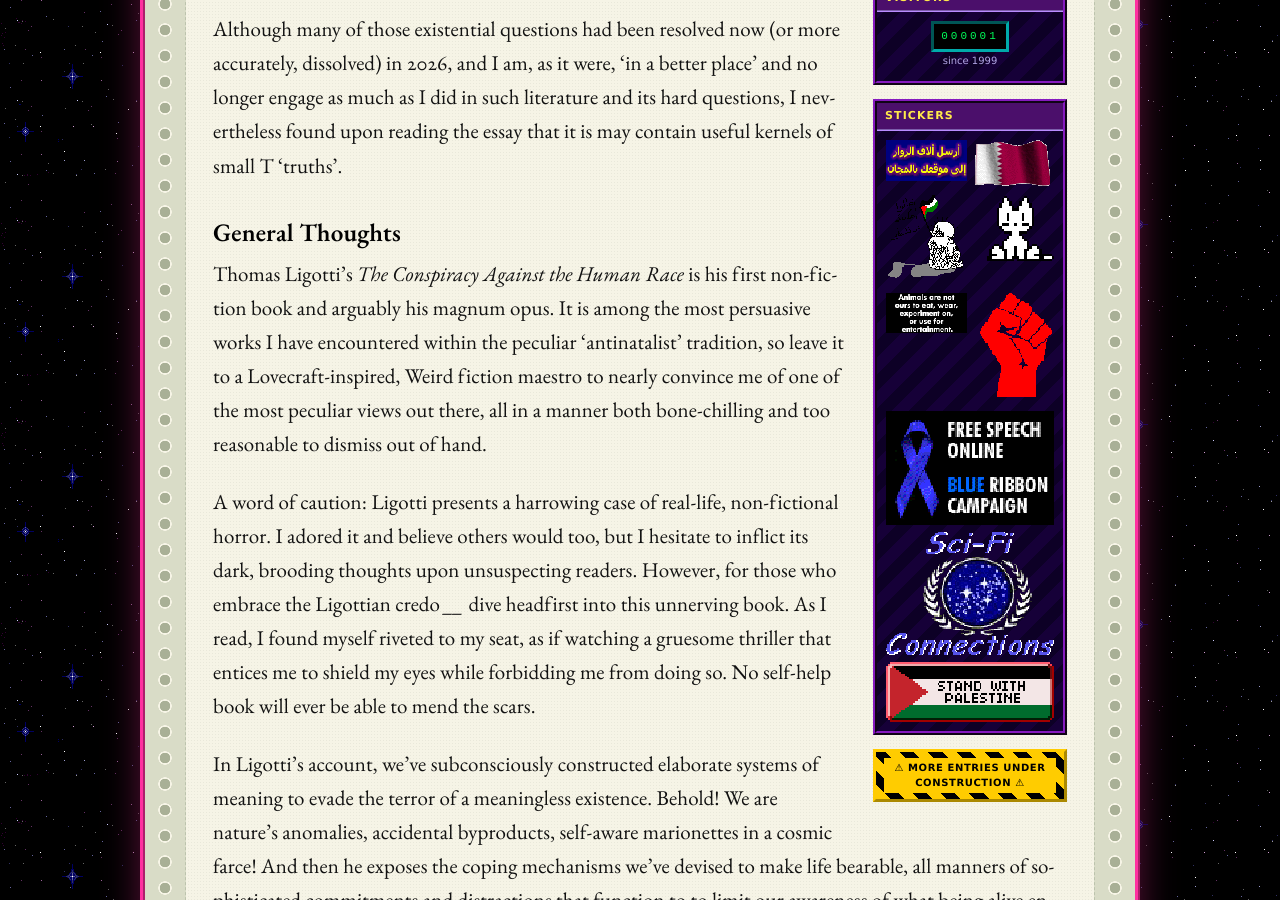
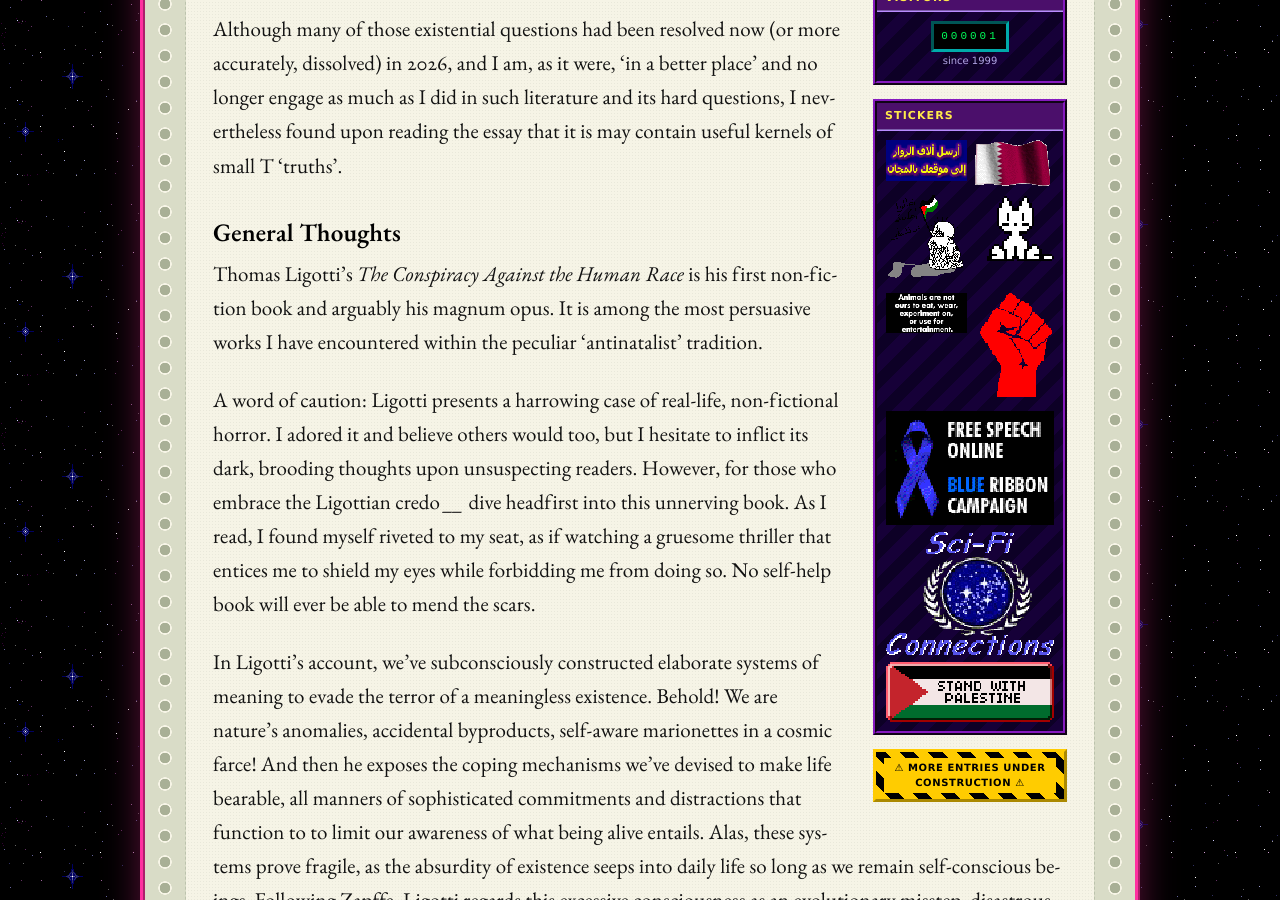
Before and after one commit to Catofminerva/Catofminerva.github.io, a Jekyll site: the page built from _posts/2019-02-14-ligotti.md, in a window 1280 px wide and 900 px high, scrolled down 1308 px. Built offline with Jekyll 4.4.1, drawn with Linux system fonts in a browser that asks for light colours; comment, search, counter and statistics services are not loaded.

Commit message:
Update 2019-02-14-ligotti.md

```diff
--- a/_posts/2019-02-14-ligotti.md
+++ b/_posts/2019-02-14-ligotti.md
@@ -14,7 +14,7 @@ Although many of those existential questions had been resolved now (or more accu
 
 ### **General Thoughts**
 
-Thomas Ligotti’s *The Conspiracy Against the Human Race* is his first non-fiction book and arguably his magnum opus. It is among the most persuasive works I have encountered within the peculiar ‘antinatalist’ tradition, so leave it to a Lovecraft-inspired, Weird fiction maestro to nearly convince me of one of the most peculiar views out there, all in a manner both bone-chilling and too reasonable to dismiss out of hand.
+Thomas Ligotti’s *The Conspiracy Against the Human Race* is his first non-fiction book and arguably his magnum opus. It is among the most persuasive works I have encountered within the peculiar ‘antinatalist’ tradition.
 
 A word of caution: Ligotti presents a harrowing case of real-life, non-fictional horror. I adored it and believe others would too, but I hesitate to inflict its dark, brooding thoughts upon unsuspecting readers. However, for those who embrace the Ligottian credo ____ dive headfirst into this unnerving book. As I read, I found myself riveted to my seat, as if watching a gruesome thriller that entices me to shield my eyes while forbidding me from doing so. No self-help book will ever be able to mend the scars.
 
```
